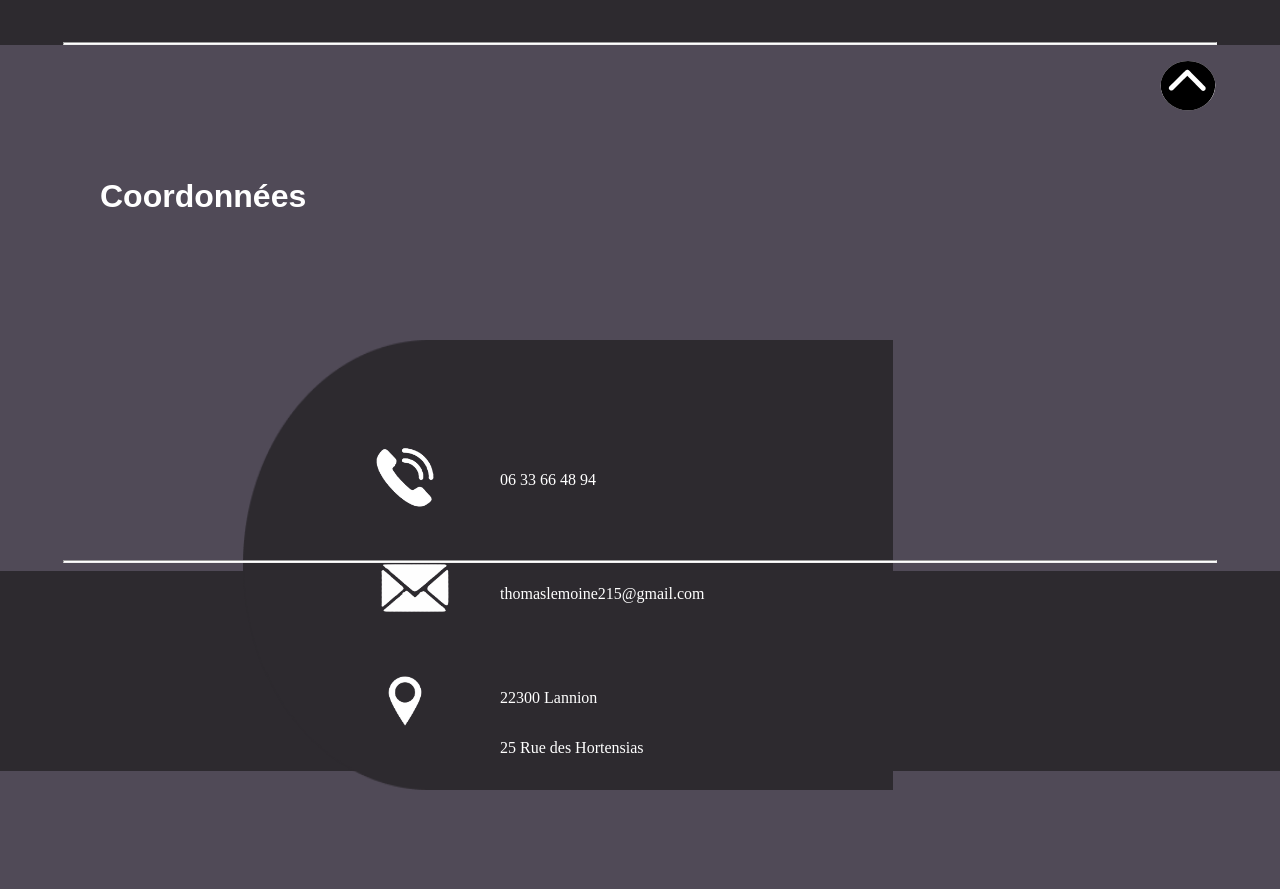
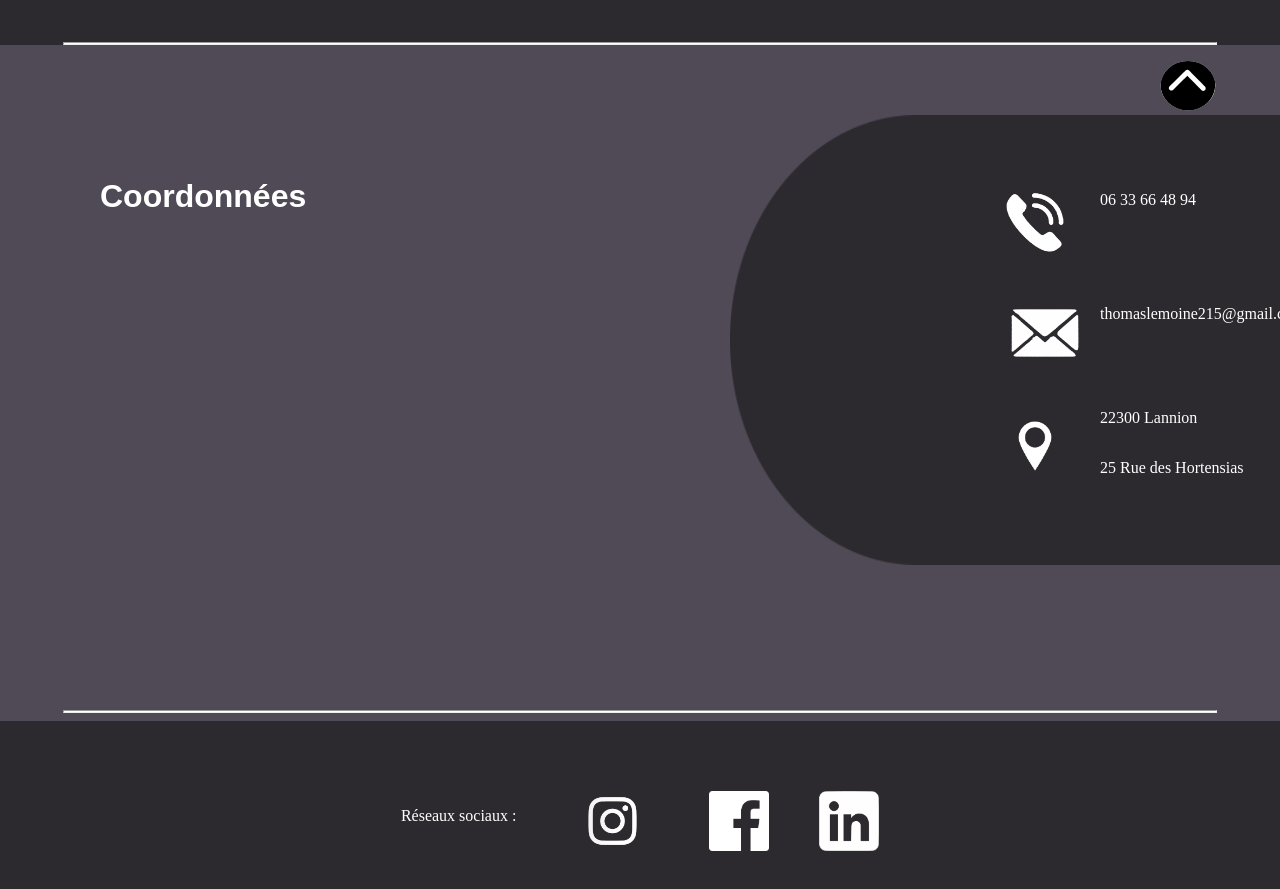
Before and after one commit to ThomasLemoine35/Portfolio, a plain HTML site: page index.html in a window 1280 px wide. Shown: the part 4997-5886 px from the top of the page. Before the commit the page ends 5787 px from the top, so only its background shows below. Drawn offline with Linux system fonts and the light colour scheme; a web font is replaced by a local one.

Commit message:
réorganisations elements

```diff
--- a/style/layout.css
+++ b/style/layout.css
@@ -273,12 +273,16 @@ textarea{
     height: 170px;
 }
 
+#bas_contact{
+    padding-top: 400px;
+}
+
 #img_Contact{
     position: absolute;
     width: 650px;
     height: 450px;
-    margin-top: 75px;
-    margin-left: 19%;
+    margin-top: -550px;
+    margin-left: 57.05%;
 }
 
 .logo{
@@ -287,8 +291,9 @@ textarea{
     flex-direction: column;
     width: 70px;
     height: 60px;
-    margin-left: 370px;
-    margin-top: 180px;
+    margin-left: 1000px;
+    margin-top: -475px;
+
 }
 
 .logo_mail{
@@ -307,8 +312,8 @@ textarea{
     flex-direction: column;
     width: 200px;
     height: 60px;
-    margin-left: 500px;
-    margin-top: -50px;
+    margin-left: 1100px;
+    margin-top: -75px;
 }
 
 .mail{
```
